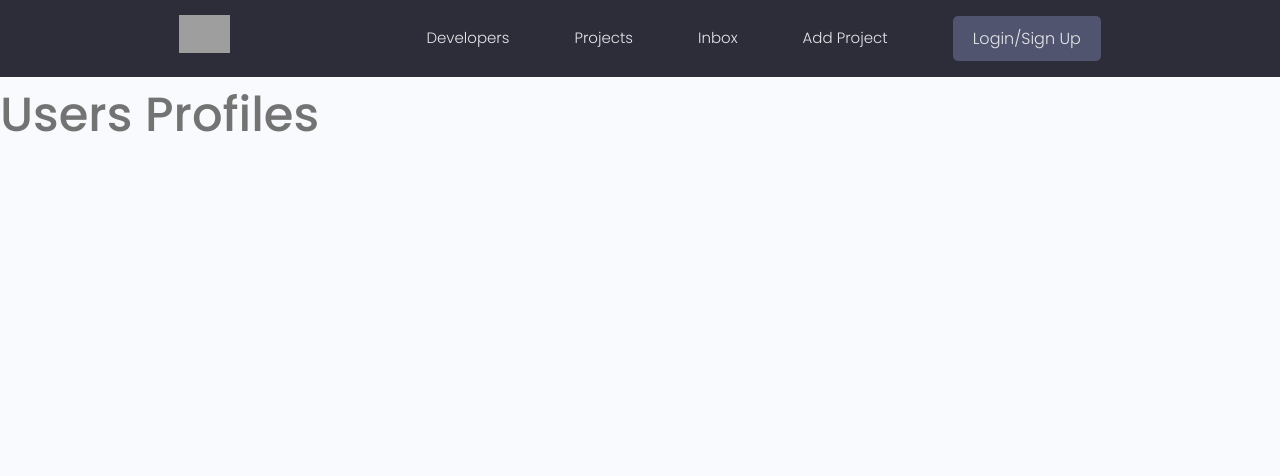
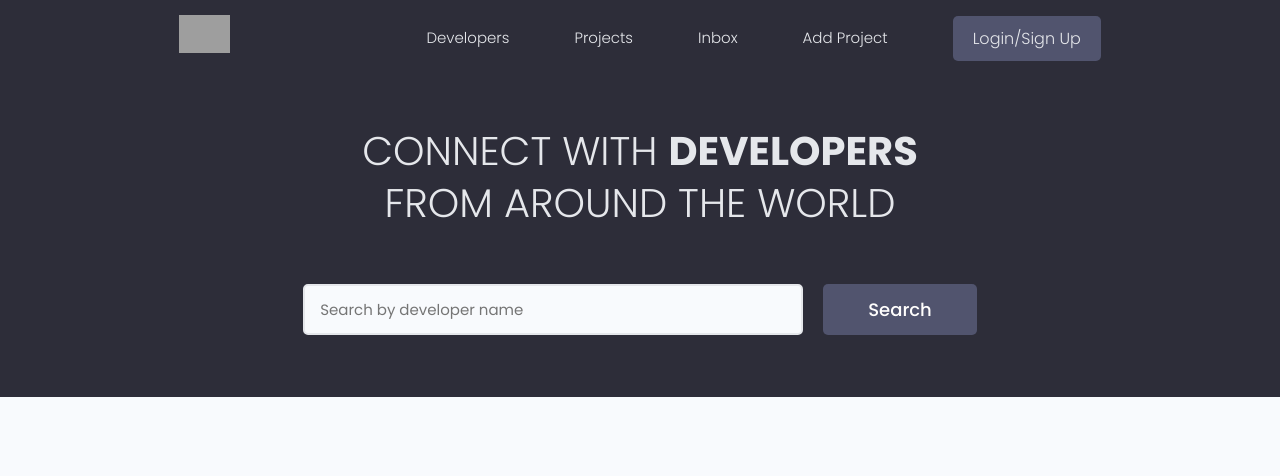
Before and after one commit to PrinceNarteh/dev-search, a Django app: page / in a window 1280 px wide. Shown: the top 476 px of the page. Run offline with Django 3.2, Linux system fonts and the light colour scheme; some libraries are stand-ins or nearby versions; grey boxes are pictures that could not be loaded.

Commit message:
Add Profiles Page

```diff
--- a/users/templates/users/profiles.html
+++ b/users/templates/users/profiles.html
@@ -1,5 +1,71 @@
 {% extends 'main.html' %}
 
 {% block content %}
-  <h1>Users Profiles</h1>
+  <main class="home">
+    <section class="hero-section text-center">
+      <div class="container container--narrow">
+        <div class="hero-section__box">
+          <h2>CONNECT WITH <span>DEVELOPERS</span></h2>
+          <h2>FROM AROUND THE WORLD</h2>
+        </div>
+
+        <div class="hero-section__search">
+          <form class="form" action="#" method="get">
+            <div class="form__field">
+              <label for="formInput#search">Search Developers </label>
+              <input class="input input--text" id="formInput#search" type="text" name="text"
+                placeholder="Search by developer name" />
+            </div>
+
+            <input class="btn btn--sub btn--lg" type="submit" value="Search" />
+          </form>
+        </div>
+      </div>
+    </section>
+    <!-- Search Result: DevList -->
+    <section class="devlist">
+      <div class="container">
+        <div class="grid grid--three">
+          {% for profile in profiles %}
+              <div class="column card">
+                <div class="dev">
+                  <a href="#" class="card__body">
+                    <div class="dev__profile">
+                      <img class="avatar avatar--md" src="{{ profile.profile_image.url }}" alt="image" />
+                      <div class="dev__meta">
+                        <h3>{{ profile.name }}</h3>
+                        <h5>{{ profile.short_intro|slice:"60" }}</h5>
+                      </div>
+                    </div>
+                    <p class="dev__info">
+                      {{profile.bio|slice:"150"}}
+                    </p>
+                    <div class="dev__skills">
+                      <span class="tag tag--pill tag--main">
+                        <small>JavaScript</small>
+                      </span>
+                      <span class="tag tag--pill tag--main">
+                        <small>React</small>
+                      </span>
+                      <span class="tag tag--pill tag--main">
+                        <small>SCSS</small>
+                      </span>
+                      <span class="tag tag--pill tag--main">
+                        <small>Nodejs</small>
+                      </span>
+                      <span class="tag tag--pill tag--main">
+                        <small>Express</small>
+                      </span>
+                      <span class="tag tag--pill tag--main">
+                        <small>GraphQL</small>
+                      </span>
+                    </div>
+                  </a>
+                </div>
+              {% endfor %}
+          </div>
+        </div>
+      </div>
+    </section>
+  </main>
 {% endblock content %}
--- a/users/views.py
+++ b/users/views.py
@@ -1,4 +1,8 @@
 from django.shortcuts import render
+from .models import Profile
+
 
 def profiles(request):
-  return render(request, 'users/profiles.html')
+    profiles = Profile.objects.all()
+    print(profiles)
+    return render(request, 'users/profiles.html', { "profile" : profiles})
```
